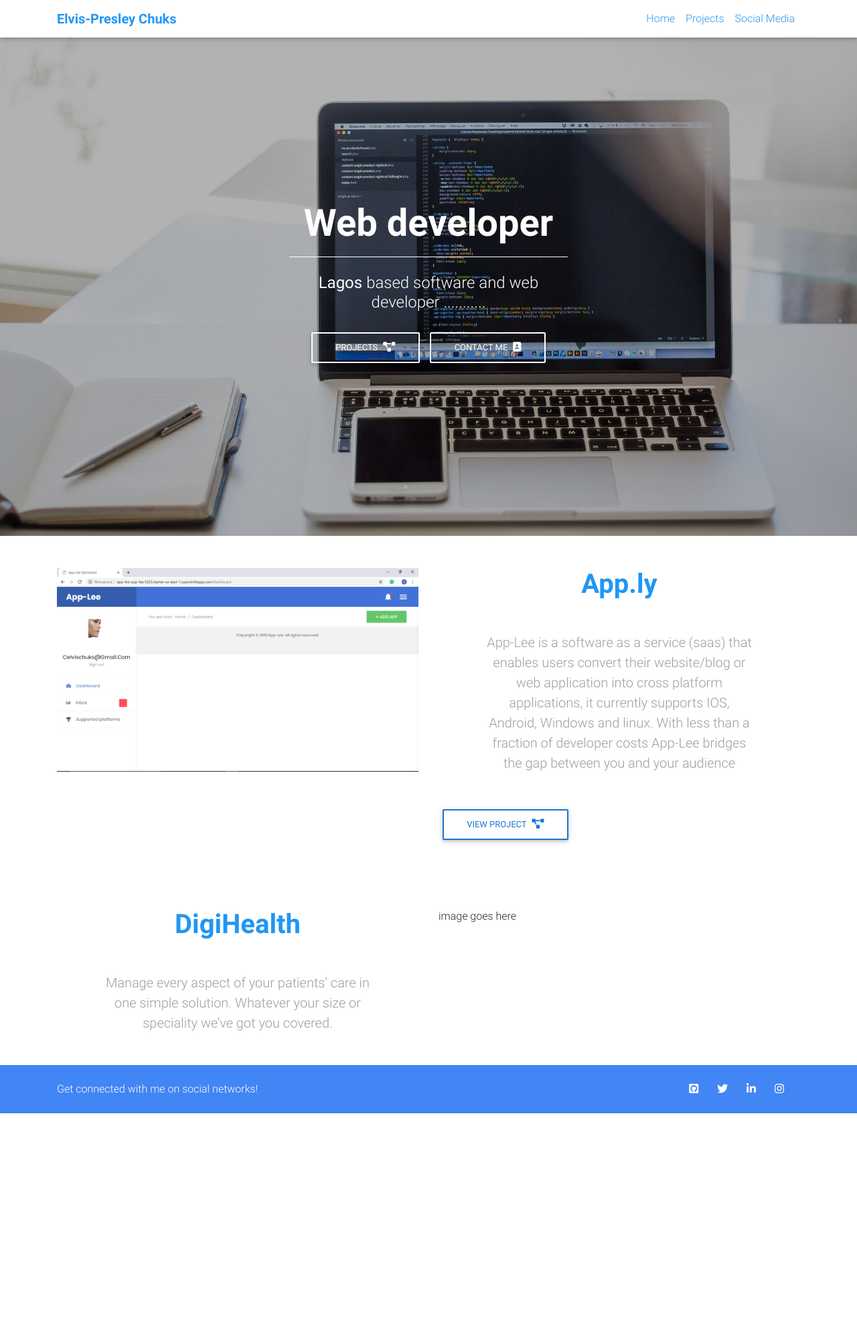
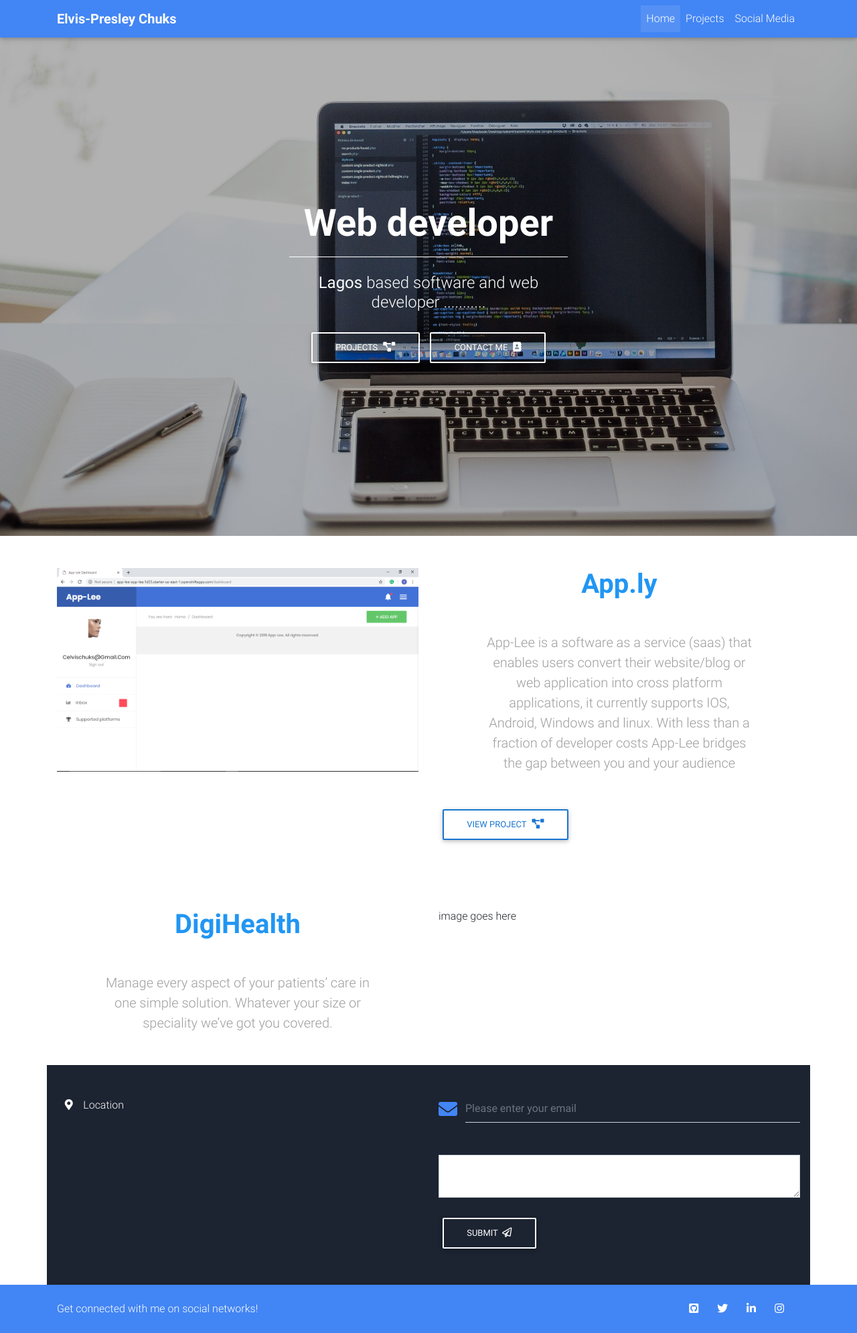
Before and after one commit to elvis-chuks/devprofile, a Flask app: page / in a window 1280 px wide. Shown: the whole page at 67% size. Before the commit the page ends 1662 px from the top, so only its background shows below. Run offline with Flask 2, Linux system fonts and the light colour scheme; some libraries are stand-ins or nearby versions.

Commit message:
added contact form

```diff
--- a/static/css/style.css
+++ b/static/css/style.css
@@ -12,3 +12,32 @@ header,
     -o-background-size: cover;
     background-size: cover;
 }
+
+ @keyframes slide {
+    0% {
+      opacity: 0;
+      transform: translateY(70%);
+    }
+    100% {
+      opacity: 1;
+      transform: translateY(0%);
+    }
+  }
+  @-webkit-keyframes slide {
+    0% {
+      opacity: 0;
+      -webkit-transform: translateY(70%);
+    }
+    100% {
+      opacity: 1;
+      -webkit-transform: translateY(0%);
+    }
+  }
+   .slideanim {visibility:hidden;}
+  .slide {
+    animation-name: slide;
+    -webkit-animation-name: slide;
+    animation-duration: 1s;
+    -webkit-animation-duration: 1s;
+    visibility: visible;
+  }
--- a/templates/index.html
+++ b/templates/index.html
@@ -21,15 +21,15 @@
   <!-- Start your project here-->
  <header>
 <!--Navbar-->
-<nav class="navbar navbar-expand-lg navbar-dark white fixed-top">
+<nav class="navbar navbar-expand-lg navbar-dark primary-color fixed-top">
 
   <div class="container">
 
     <!-- Navbar brand -->
-    <a class="navbar-brand font-weight-bold blue-text" href="#">Elvis-Presley Chuks</a>
+    <a class="navbar-brand font-weight-bold white-text" href="#">Elvis-Presley Chuks</a>
 
     <!-- Collapse button -->
-    <button class="navbar-toggler blue" type="button" data-toggle="collapse" data-target="#basicExampleNav"
+    <button class="navbar-toggler" type="button" data-toggle="collapse" data-target="#basicExampleNav"
       aria-controls="basicExampleNav" aria-expanded="false" aria-label="Toggle navigation">
       <span class="navbar-toggler-icon"></span>
     </button>
@@ -40,15 +40,15 @@
       <!-- Links -->
       <ul class="navbar-nav ml-auto ">
         <li class="nav-item active">
-          <a class="nav-link blue-text" href="#">Home
+          <a class="nav-link white-text" href="#">Home
             <span class="sr-only">(current)</span>
           </a>
         </li>
         <li class="nav-item ">
-          <a class="nav-link blue-text" data-toggle="tab" href="#panel56" role="tab">Projects</a>
+          <a class="nav-link white-text" data-toggle="tab" href="#projects" role="tab">Projects</a>
         </li>
         <li class="nav-item">
-          <a class="nav-link blue-text" href="#">Social Media</a>
+          <a class="nav-link white-text" href="#social">Social Media</a>
         </li>
 
         <!-- Dropdown -->
@@ -83,7 +83,7 @@
 
                     <!-- Description -->
                     <h4 class="white-text my-4"><strong>Lagos </strong>based software and web developer ...........</h4>
-                    <button type="button" class="btn btn-outline-white">Projects<i class="fas fa-project-diagram ml-2"></i></button>
+                    <a href="#projects"><button type="button" class="btn btn-outline-white">Projects<i class="fas fa-project-diagram ml-2"></i></button></a>
                     <button type="button" class="btn btn-outline-white">Contact Me<i class="fas fa-address-book ml-2"></i></button>
 
                 </div>
@@ -98,7 +98,7 @@
 <!--/.Mask-->
 </header>
   <!-- /Start your project here-->
-<main>
+<main id="projects">
 
 <div class="container">
   <div class="row">
@@ -140,10 +140,37 @@ we’ve got you covered.</p>
     </div>
   </div>
 </div>
+
+
+<div class="container unique-color-dark" id="contact">
+  <div class="row">
+    <div class="col-sm col-sm-6">
+      <section class="my-5">
+        <p class="white-text">&nbsp &nbsp<i class="fa fa-map-marker-alt"></i><label for="inputEmail4MD"> &nbsp &nbsp Location</label></p>
+      </section>
+
+    </div>
+    <div class="col-sm col-sm-6">
+      <section class="my-5">
+        <form class="">
+          <div class="md-form form-group mt-5">
+            <i class="fas fa-envelope prefix"></i>
+          <input type="email"  id="form1" class="form-control white-text" name="email" placeholder="Please enter your email">
+        </div>
+        <div class="md-form form-lg form-group mt-5">
+          <textarea name="comment" class="form-control white "></textarea>
+        </div>
+          <button type="submit" class="btn btn-outline-white form-group  " >Submit &nbsp<i class="far fa-paper-plane"></i></button>
+        </form>
+      </section>
+    </div>
+  </div>
+</div>
+
 </main>
 
 <!--Footer-->
-<footer class="page-footer unique-color-dark">
+<footer class="page-footer unique-color-dark" id="social">
 
     <!-- Social buttons -->
     <div class="primary-color">
@@ -199,6 +226,43 @@ we’ve got you covered.</p>
   <script type="text/javascript" src="/static/js/bootstrap.min.js"></script>
   <!-- MDB core JavaScript -->
   <script type="text/javascript" src="/static/js/mdb.js"></script>
+
+  <script>
+$(document).ready(function(){
+  // Add smooth scrolling to all links in navbar + footer link
+  $(".navbar a, footer a[href='#myPage']").on('click', function(event) {
+    // Make sure this.hash has a value before overriding default behavior
+    if (this.hash !== "") {
+      // Prevent default anchor click behavior
+      event.preventDefault();
+
+      // Store hash
+      var hash = this.hash;
+
+      // Using jQuery's animate() method to add smooth page scroll
+      // The optional number (900) specifies the number of milliseconds it takes to scroll to the specified area
+      $('html, body').animate({
+        scrollTop: $(hash).offset().top
+      }, 900, function(){
+
+        // Add hash (#) to URL when done scrolling (default click behavior)
+        window.location.hash = hash;
+      });
+    } // End if
+  });
+
+  $(window).scroll(function() {
+    $(".slideanim").each(function(){
+      var pos = $(this).offset().top;
+
+      var winTop = $(window).scrollTop();
+        if (pos < winTop + 600) {
+          $(this).addClass("slide");
+        }
+    });
+  });
+})
+</script>
 </body>
 
 </html>
```
